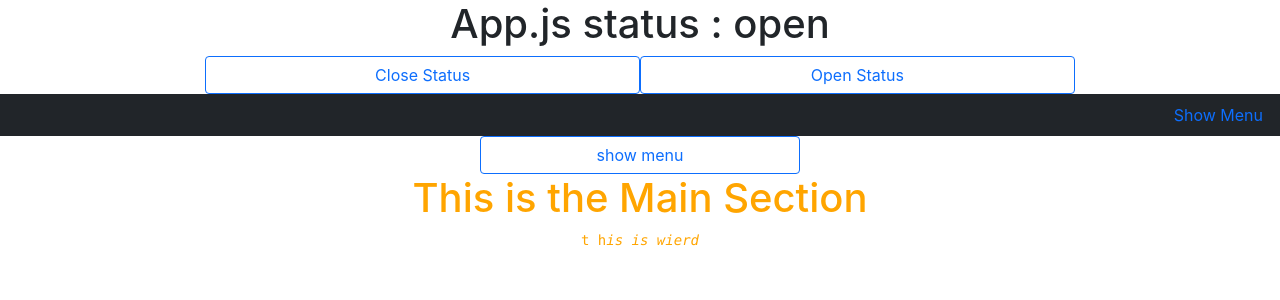
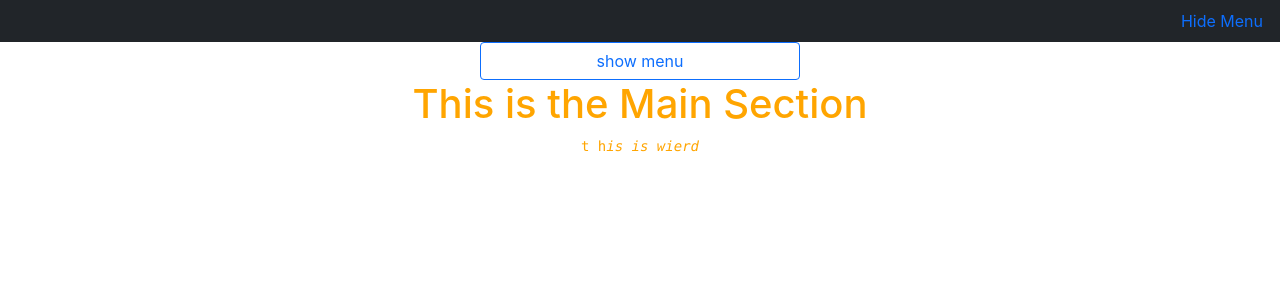
Before and after one commit to ianfletcher314/BrasiliaRestaurant, a React (Create React App) app: page / in a window 1280 px wide. Both pictures are taken after a click on the button "Show Menu". Shown: the top 300 px of the page. Built offline with nearby package versions, Linux system fonts and the light colour scheme.

Commit message:
commented out unused use state from app.js need to delete later but keeping it for now jsut in case

```diff
--- a/src/App.js
+++ b/src/App.js
@@ -5,10 +5,10 @@ import Main from "./components/Main/Main";
 import Menu from "./components/Menu/Menu";
 
 function App() {
-  const [status, setStatus] = useState("open");
+  // const [status, setStatus] = useState("open");
   return (
     <div className="App row justify-content-center">
-      <h1> App.js status : {status}</h1>
+      {/* <h1> App.js status : {status}</h1>
       <button
         className="btn btn-outline-primary col-4"
         onClick={() => {
@@ -24,7 +24,7 @@ function App() {
         }}
       >
         Open Status
-      </button>
+      </button> */}
       <Nav />
       <Menu />
       <Main />
--- a/src/components/Nav/Nav.jsx
+++ b/src/components/Nav/Nav.jsx
@@ -43,7 +43,7 @@ function Nav() {
               }}
               className="nav-link active btn"
             >
-              Show Menu
+              Hide Menu
             </button>
           </li>
         </ul>
```
